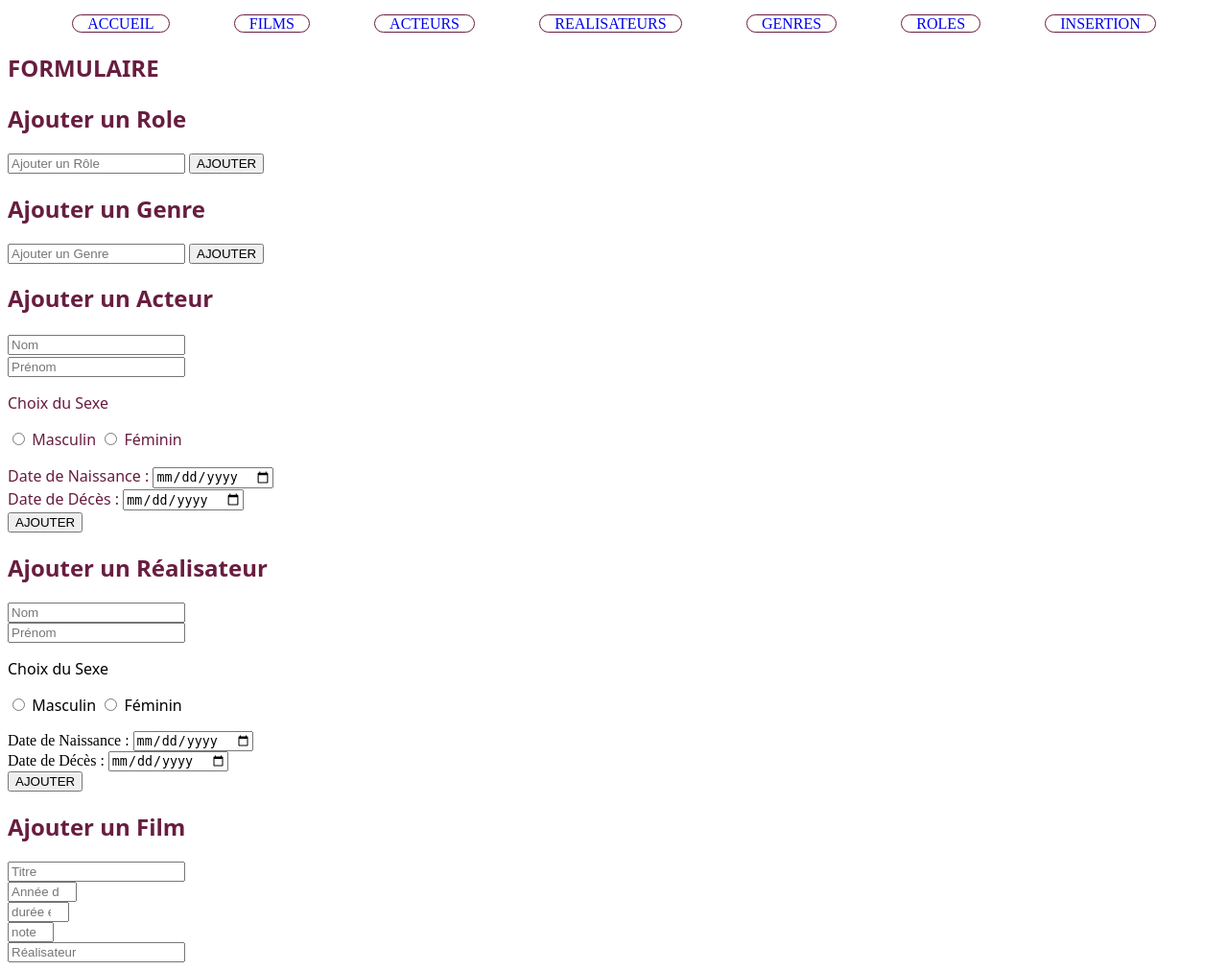
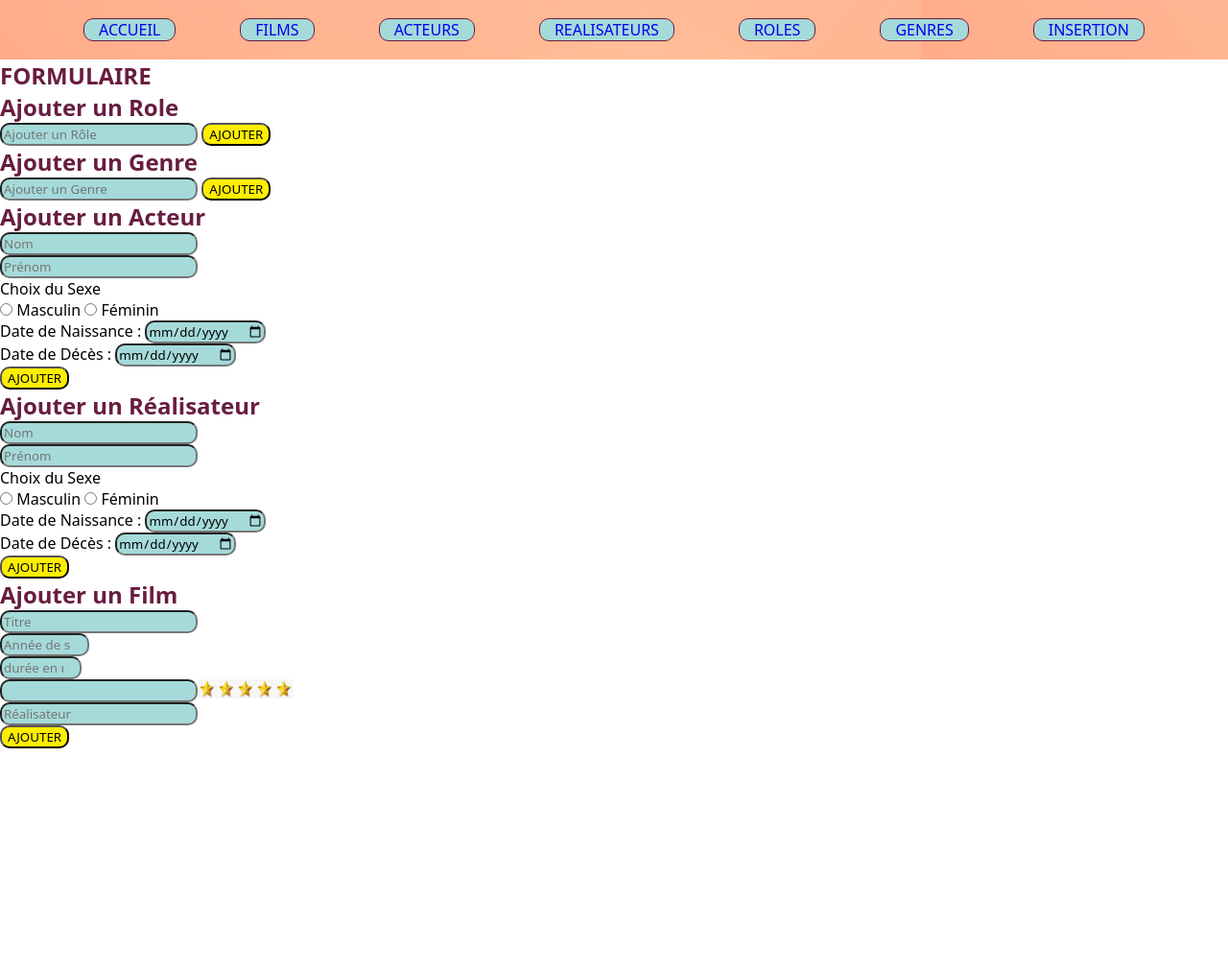
Before and after one commit to SelcukYalcin/PDO_cinema_mvc, a PHP site: template view/Formulaire.php in a window 1280 px wide. Shown: the whole page at 96% size. After the commit the page ends 780 px from the top, so only its background shows below. Run offline with PHP 8.4, Linux system fonts and the light colour scheme; the template is opened without the code that fills it, so the values that code supplies are empty.

Commit message:
section "ajouter" film terminée

```diff
--- a/public/CSS/style.css
+++ b/public/CSS/style.css
@@ -1,13 +1,23 @@
 *{
     box-sizing: border-box;
+    margin: 0;
+    font-family:system-ui ;
 }
-
-nav ul {
-    padding: 0;
+nav{
+    background-image: url(../img/mountains.png);
+}
+    nav ul {
+    padding: 20px;
     display: flex;
     text-decoration: none;
     list-style: none;
     justify-content: space-evenly;
+
+}
+nav li {
+    background-color: rgb(165, 218, 218);
+    enable-background: accumulate;
+    border-radius: 10px;
 }
 li a{
     text-decoration: none;
@@ -15,15 +25,27 @@ li a{
     border-radius: 10px;
     padding: 0px 15px;
 }
-h2,h3,h4{
+h1,h2,h3,h4{
+    color:#681d40;
     font-family:system-ui ;
-    color:#681d40;
 }
-.acteur{
-    font-family:system-ui ;
-    color:#681d40;
-
+ul {
+    margin: 0;
 }
 p{
-    font-family:system-ui ;
+    margin: 0px;
 }
+.tde {
+    height:20px;
+    width:20px;
+    cursor:pointer;}
+
+#glob {display: flex;}
+.btn{
+    background-color: rgb(255, 238, 0);
+    border-radius: 10px;
+}
+input{
+    border-radius: 10px;
+    background-color: rgb(165, 218, 218);
+}
--- a/view/Formulaire.php
+++ b/view/Formulaire.php
@@ -1,68 +1,78 @@
 <?php
 ob_start();
 ?>
+
 <div class="role">
     <h2>Ajouter un Role</h2>
     <form class="form" action="index.php?action=addRole" method="post">
         <input type="text" name="nom_role" id="nom_role" placeholder="Ajouter un Rôle" required>
-        <input type="submit" name="submit" value="AJOUTER">
+        <input type="submit" name="submit" class= btn value="AJOUTER">
     </form>
 </div>
+
 <div class="genre">
     <h2>Ajouter un Genre</h2>
     <form class="form"  action="index.php?action=addGenre" method="post">
         <input type="text" name="nom_genre" id="nom_genre" placeholder="Ajouter un Genre" required>
-        <input type="submit" name="submit" value="AJOUTER">
+        <input type="submit" name="submit" class= btn value="AJOUTER">
     </form>
 </div>
+
 <div class="acteur">
     <h2>Ajouter un Acteur</h2>
     <form class="form" action="index.php?action=addActeur" method="post">
         <input type="text" name="nom" id="nom" placeholder="Nom" required><br>
         <input type="text" name="prenom" id="prenom" placeholder="Prénom" required>
-        <div>
         <p>Choix du Sexe<p>
         <input type="radio" name="sexe" id="M" value="M" required>
         <label for="M">Masculin</label>
         <input type="radio" name="sexe" id="F" value="F" required>
-            <label for="F">Féminin</label>
-        </div>
+        <label for="F">Féminin</label><br>
         <label for="date_naissance">Date de Naissance : </label>
         <input type="date" name="date_naissance" id="date_naissance" required><br>
         <label for="date_deces">Date de Décès : </label>
         <input type="date" name="date_deces" id="date_deces"><br>
-        <input type="submit" name="submit" value="AJOUTER">
+        <input type="submit" name="submit" class=btn value="AJOUTER">
     </form>
 </div>
+
 <div class="realisateur">
     <h2>Ajouter un Réalisateur</h2>
     <form class="form" action="index.php?action=addRealisateur" method="post">
         <input type="text" name="nom" id="nom" placeholder="Nom" required><br>
         <input type="text" name="prenom" id="prenom" placeholder="Prénom" required>
-        <div>
         <p>Choix du Sexe<p>
         <input type="radio" name="sexe" id="M" value="M" required>
         <label for="M">Masculin</label>
         <input type="radio" name="sexe" id="F" value="F" required>
-            <label for="F">Féminin</label>
-        </div>
+        <label for="F">Féminin</label><br>
         <label for="date_naissance">Date de Naissance : </label>
         <input type="date" name="date_naissance" id="date_naissance" required><br>
         <label for="date_deces">Date de Décès : </label>
         <input type="date" name="date_deces" id="date_deces"><br>
-        <input type="submit" name="submit" value="AJOUTER">
+        <input type="submit" name="submit" class= btn value="AJOUTER">
     </form>
 </div>
+
 <div class="film">
     <h2>Ajouter un Film</h2>
-    <form action="index.php?action=addFilm" method="$_POST">
+    <form class="form" action="index.php?action=addFilm" method="post">
         <input type="text" name="titre" id="titre" placeholder="Titre" required><br>
         <input type="number" name="annee_sortie_france" id="annee_sortie_france" min="1880" max=2022 placeholder="Année de sortie" required><br>
         <input type="number" name="duree_minutes" id="duree_minutes" placeholder="durée en minutes" min="1" max="300" required><br>
-        <input type="number" name="note" id="note" placeholder="note sur 5" min="1" max="5" required><br>
-        <input type="text" name="realisateur" id="realisateur" placeholder="Réalisateur" required>
+        <div id="glob" >
+            <input type="number" name="note" id="note" required>
+            <img id="tde_1" src="public/img/star.png" class="tde"/>
+            <img id="tde_2" src="public/img/star.png" class="tde"/>
+            <img id="tde_3" src="public/img/star.png" class="tde"/>
+            <img id="tde_4" src="public/img/star.png" class="tde"/>
+            <img id="tde_5" src="public/img/star.png" class="tde"/>
+        </div>
+        <input type="text" name="realisateur" id="id_realisateur" placeholder="Réalisateur" required><br>
+        <input type="submit" name="submit" class= btn value="AJOUTER">
     </form>
 </div>
+
 <?php
 $titre = "Formulaire";
 $titre_secondaire = "FORMULAIRE";
--- a/view/detailActeurs.php
+++ b/view/detailActeurs.php
@@ -14,8 +14,8 @@
         <thead>
             <tr>
                 <th>FILM</th>
+                <th>ANNEE DE SORTIE</th>
                 <th>ROLE</th>
-                <th>ANNEE DE SORTIE</th>
             </tr>
         </thead>
         <tbody>
--- a/view/listFilms.php
+++ b/view/listFilms.php
@@ -1,5 +1,4 @@
 <?php ob_start(); ?>
-
 
 <table>
     <thead>
--- a/view/template.php
+++ b/view/template.php
@@ -1,5 +1,5 @@
 <!DOCTYPE html>
-<html lang="en">
+<html lang="fr">
 <head>
     <meta charset="UTF-8">
     <meta http-equiv="X-UA-Compatible" content="IE=edge">
@@ -14,8 +14,8 @@
             <li> <a href="index.php?action=listFilms">FILMS</a></li>
             <li> <a href="index.php?action=listActeurs">ACTEURS</a></li>
             <li> <a href="index.php?action=listRealisateurs">REALISATEURS</a> </li>
+            <li> <a href="index.php?action=listRoles">ROLES</a></li>
             <li> <a href="index.php?action=listGenre">GENRES</a></li>
-            <li> <a href="index.php?action=listRoles">ROLES</a></li>
             <li> <a href="index.php?action=formulaire">INSERTION</a></li>
         </ul>
     </nav>
@@ -24,7 +24,6 @@
             <h2 ><?= $titre_secondaire ?></h2>
             <?= $contenu ?>
         </div>
-</main>
-
+    </main>
 </body>
 </html>
```
Also changed, not shown: controller/CinemaController.php (+19 -4 lines), view/detailFilms.php (+9 -1 lines), public/img/mountains.png (added), public/img/star.png (added), public/img/ufo.jpg (added), ufo.jpg (added). Lines whose indentation alone changed are shown as unchanged.
